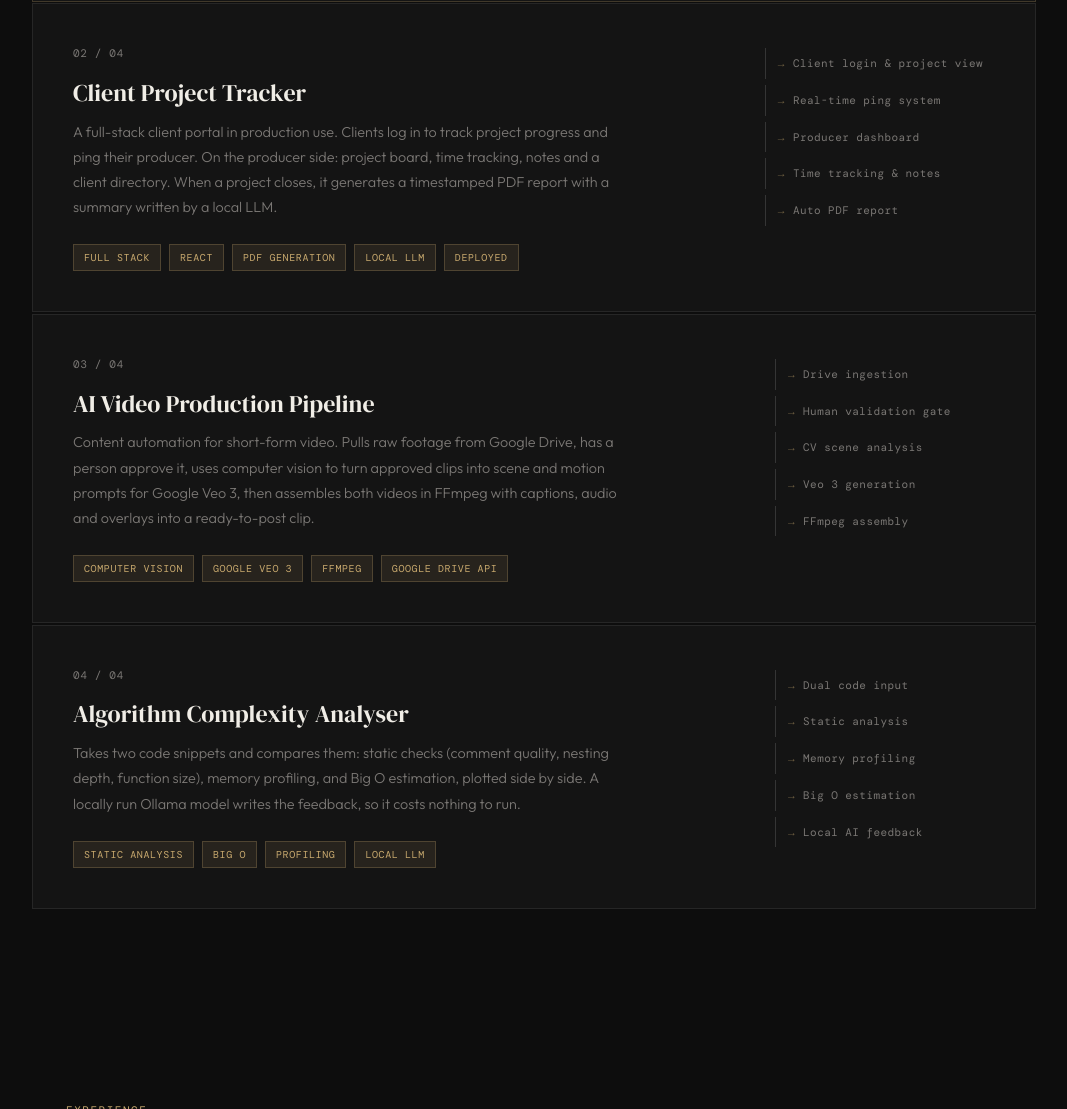
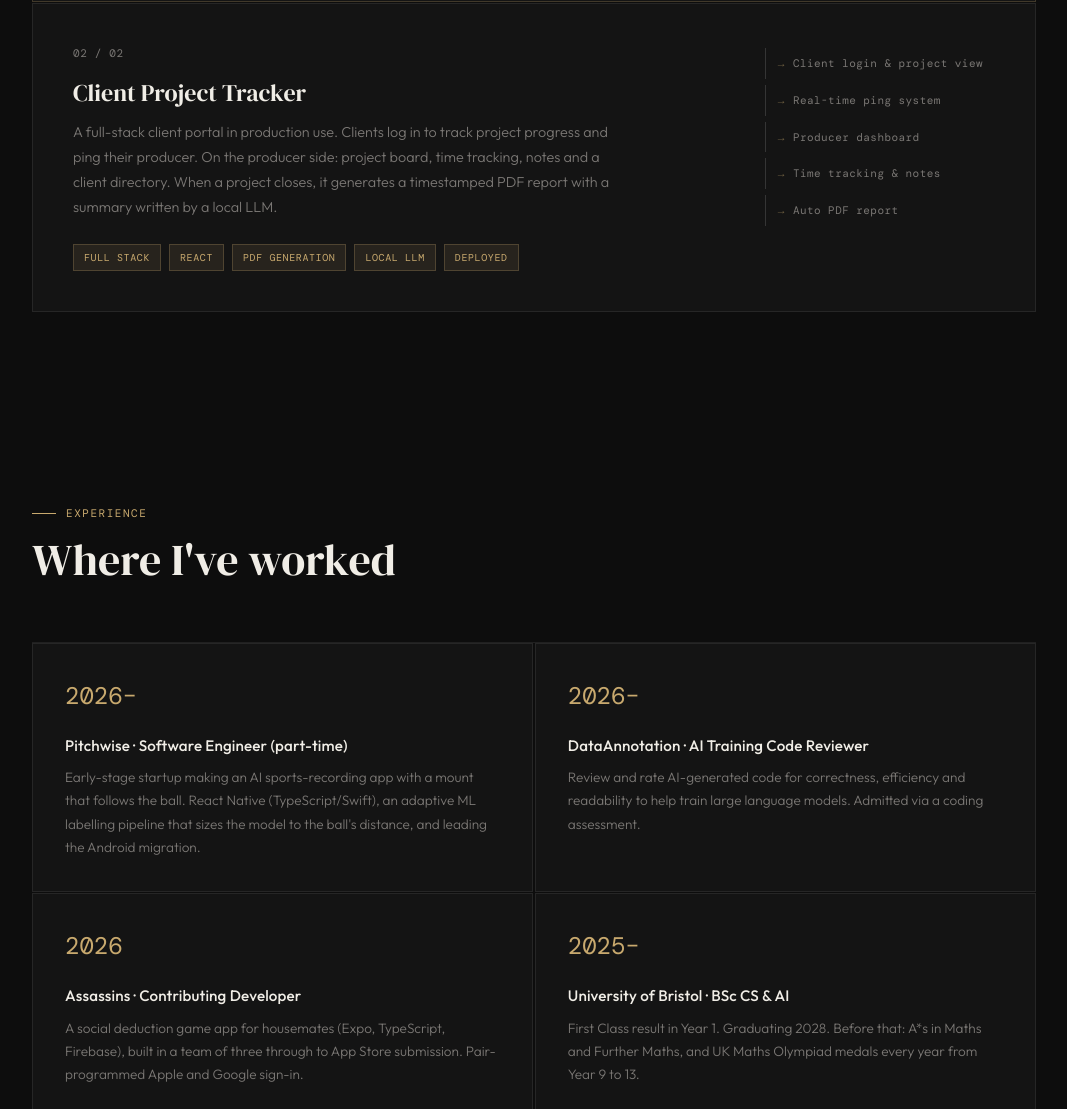
Before and after one commit to JP14939/portfolio, a plain HTML site: page index.html in a window 1280 px wide. Shown: the part 2167-3276 px from the top of the page, without its empty margins (106-1173 px from the left). Drawn offline with nearby package versions, Linux system fonts and the light colour scheme.

Commit message:
Remove video pipeline and complexity analyser projects

```diff
--- a/index.html
+++ b/index.html
@@ -595,7 +595,7 @@
     <div class="project-card featured">
       <img class="project-media" src="media/rallymax_serve.gif" alt="Serve with pose skeleton, racket box and tracked ball trail" loading="lazy">
       <div>
-        <div class="project-number">01 / 04</div>
+        <div class="project-number">01 / 02</div>
         <div class="project-title">RallyMax — AI Tennis Swing Analysis</div>
         <p class="project-desc">
           Film a swing on your phone and get a 0–100 score against professional players, a breakdown by phase of the swing, and coaching tips. I built the ML pipeline: MediaPipe pose, YOLO models for the ball, racket and net, an audio classifier that finds the moment of contact (89% within ±3 frames), and Dynamic Time Warping against a database of ~650 pro swings. Built with two teammates. Runs on iOS, Android and web, deployed with Docker and CI/CD.
@@ -624,7 +624,7 @@
 
     <div class="project-card">
       <div>
-        <div class="project-number">02 / 04</div>
+        <div class="project-number">02 / 02</div>
         <div class="project-title">Client Project Tracker</div>
         <p class="project-desc">
           A full-stack client portal in production use. Clients log in to track project progress and ping their producer. On the producer side: project board, time tracking, notes and a client directory. When a project closes, it generates a timestamped PDF report with a summary written by a local LLM.
@@ -643,52 +643,6 @@
         <div class="pipeline-step">Producer dashboard</div>
         <div class="pipeline-step">Time tracking &amp; notes</div>
         <div class="pipeline-step">Auto PDF report</div>
-      </div>
-    </div>
-
-    <div class="project-card">
-      <div>
-        <div class="project-number">03 / 04</div>
-        <div class="project-title">AI Video Production Pipeline</div>
-        <p class="project-desc">
-          Content automation for short-form video. Pulls raw footage from Google Drive, has a person approve it, uses computer vision to turn approved clips into scene and motion prompts for Google Veo 3, then assembles both videos in FFmpeg with captions, audio and overlays into a ready-to-post clip.
-        </p>
-        <div class="project-tags">
-          <span class="tag">Computer Vision</span>
-          <span class="tag">Google Veo 3</span>
-          <span class="tag">FFmpeg</span>
-          <span class="tag">Google Drive API</span>
-        </div>
-      </div>
-      <div class="project-pipeline">
-        <div class="pipeline-step">Drive ingestion</div>
-        <div class="pipeline-step">Human validation gate</div>
-        <div class="pipeline-step">CV scene analysis</div>
-        <div class="pipeline-step">Veo 3 generation</div>
-        <div class="pipeline-step">FFmpeg assembly</div>
-      </div>
-    </div>
-
-    <div class="project-card">
-      <div>
-        <div class="project-number">04 / 04</div>
-        <div class="project-title">Algorithm Complexity Analyser</div>
-        <p class="project-desc">
-          Takes two code snippets and compares them: static checks (comment quality, nesting depth, function size), memory profiling, and Big O estimation, plotted side by side. A locally run Ollama model writes the feedback, so it costs nothing to run.
-        </p>
-        <div class="project-tags">
-          <span class="tag">Static Analysis</span>
-          <span class="tag">Big O</span>
-          <span class="tag">Profiling</span>
-          <span class="tag">Local LLM</span>
-        </div>
-      </div>
-      <div class="project-pipeline">
-        <div class="pipeline-step">Dual code input</div>
-        <div class="pipeline-step">Static analysis</div>
-        <div class="pipeline-step">Memory profiling</div>
-        <div class="pipeline-step">Big O estimation</div>
-        <div class="pipeline-step">Local AI feedback</div>
       </div>
     </div>
 
```
